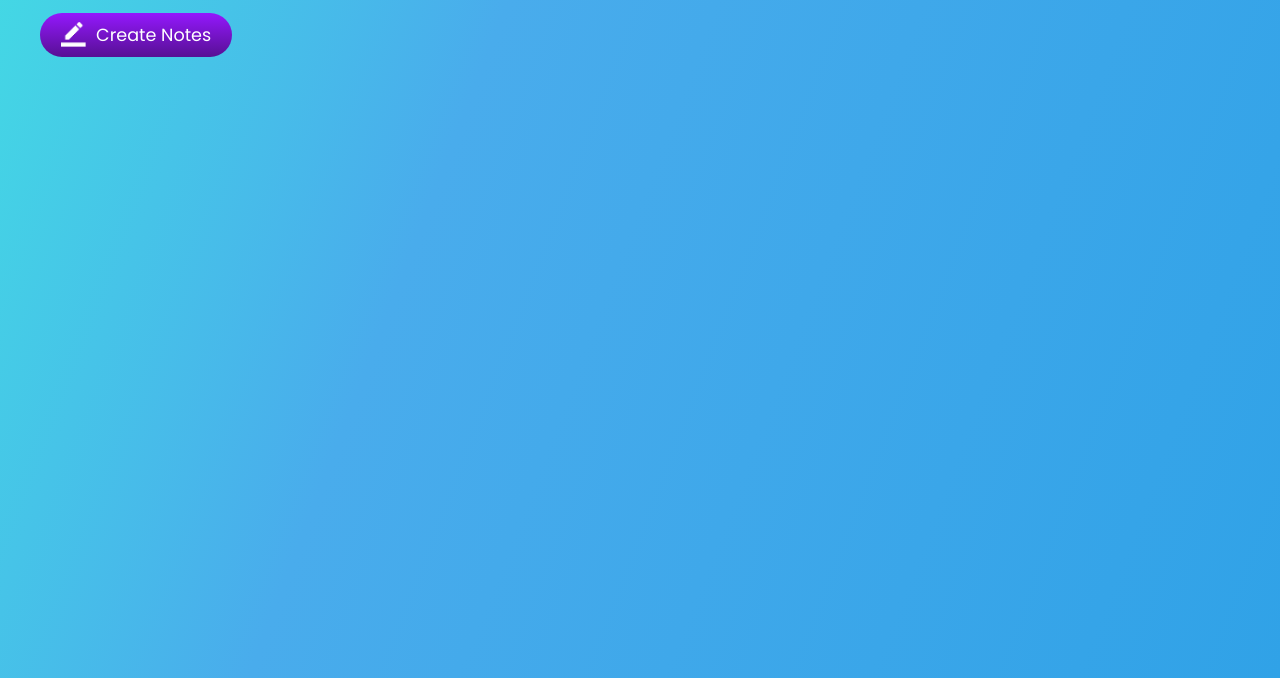
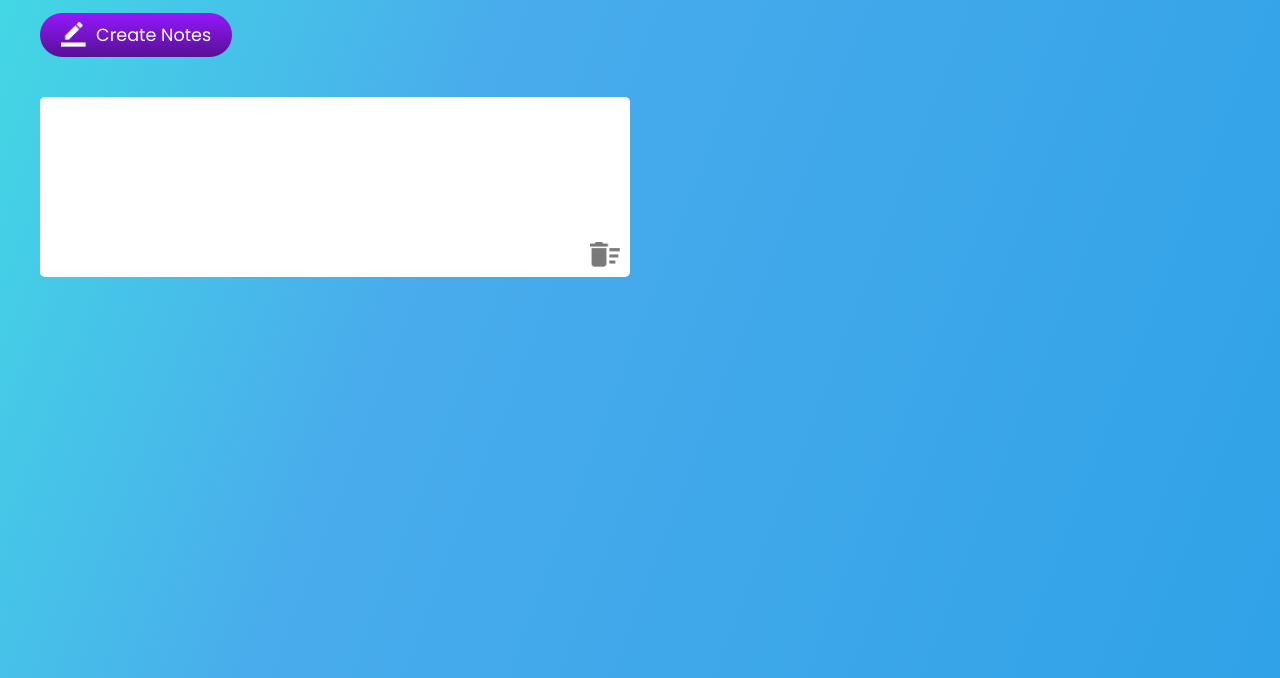
Before and after one commit to Beasty002/Notes-App, a plain HTML site: page index.html in a window 1280 px wide. Both pictures are taken after a click on the button "Create Notes". Shown: the part 122-800 px from the top of the page. Drawn offline with Linux system fonts and the light colour scheme.

Commit message:
note app ddone

```diff
--- a/index.html
+++ b/index.html
@@ -12,6 +12,11 @@
     <main class="container">
         <h1><img src="./images/notes.png" alt=""> Notes</h1>
         <button><img src="./images/edit.png" alt="">Create Notes</button>
+        <div class="notes-container">
+            <!-- <p contenteditable="true" class="input-box">
+                <img src="./images/delete.png" alt="">
+            </p> -->
+        </div>
     </main>
 
 
--- a/script.js
+++ b/script.js
@@ -0,0 +1,45 @@
+const notesContainer = document.querySelector(".notes-container");
+const addBtn = document.querySelector("button");
+let notes = document.querySelectorAll(".input-box");
+function showNotes() {
+    notesContainer.innerHTML = localStorage.getItem("notes");
+}
+showNotes();
+
+addBtn.addEventListener("click", () => {
+    let inputBox = document.createElement("p");
+    let img = document.createElement("img");
+    img.src = "./images/delete.png"
+    inputBox.setAttribute("contenteditable", "true");
+    inputBox.classList.add("input-box")
+    inputBox.appendChild(img);
+    notesContainer.appendChild(inputBox);
+    updateStorage();
+})
+
+notesContainer.addEventListener("click", (e) => { //if you add function(e) dont use arrow
+    if (e.target.tagName === "IMG") {
+        e.target.parentElement.remove();
+        updateStorage();
+    }
+    else if (e.target.tagName === "P") {
+        notes = document.querySelectorAll(".input-box");
+        notes.forEach(nt => {
+            nt.onkeyup = function () {
+                updateStorage();
+            };
+        })
+    }
+});
+
+function updateStorage() {
+    localStorage.setItem("notes", notesContainer.innerHTML);
+    console.log("storage updated");
+}
+
+document.addEventListener("keydown", e => {
+    if (e.key === "Enter") {
+        document.execCommand("insertLineBreak");
+        e.preventDefault();
+    }
+})
--- a/style.css
+++ b/style.css
@@ -45,5 +45,30 @@ button {
 
 button:hover {
     background: linear-gradient(#8c09ff, #490683);
+}
 
+.notes-container {
+    display: grid;
+    grid-template-columns: 1fr 1fr;
+    gap: 20px;
 }
+
+.input-box {
+    position: relative;
+    min-height: 180px;
+    background-color: #fff;
+    margin: 20px 0;
+    outline: none;
+    padding: 20px;
+    border-radius: 5px;
+    color: black;
+
+    img {
+        cursor: pointer;
+        position: absolute;
+        bottom: 10px;
+        right: 10px;
+        width: 30px;
+        z-index: 3;
+    }
+}
```
